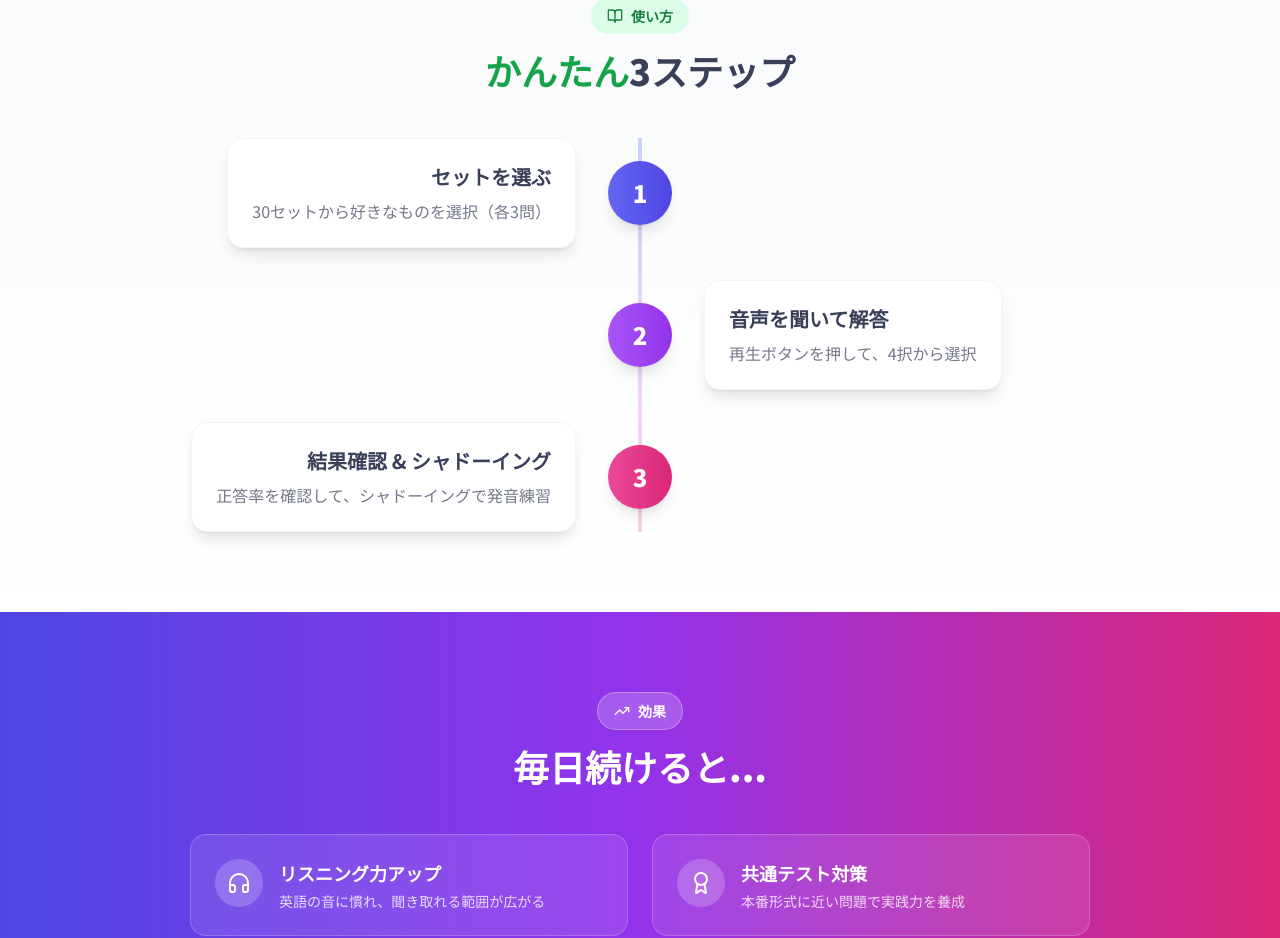
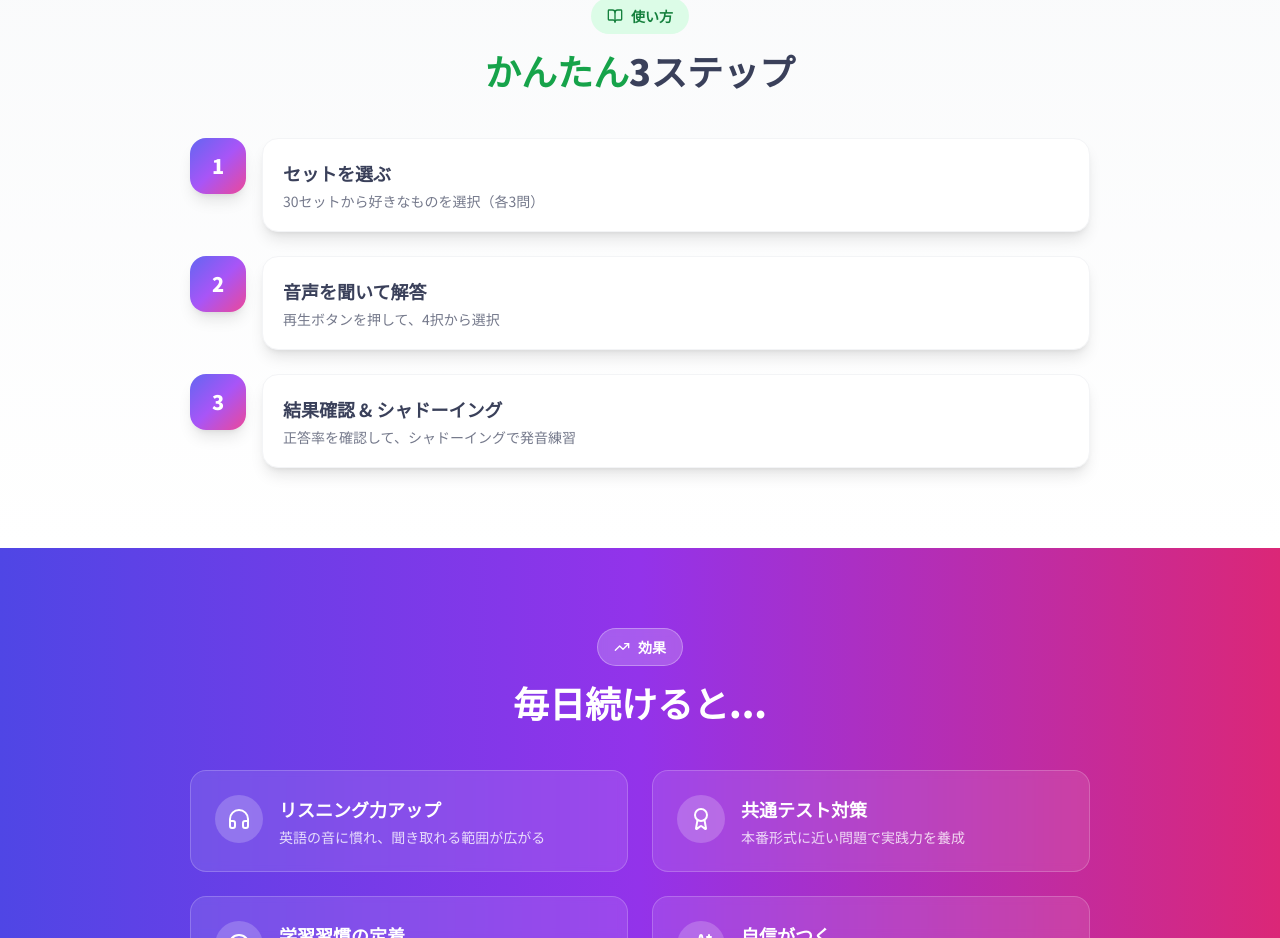
Before and after one commit to komotegawa-edore/mukimuki-chemistry-quiz, a Next.js app: page /lp/listening in a window 1280 px wide. Shown: the part 3732-4670 px from the top of the page. Built offline with nearby package versions, Linux system fonts and the light colour scheme.

Commit message:
fix: 3ステップセクションのスマホ表示を修正

```diff
--- a/app/lp/listening/page.tsx
+++ b/app/lp/listening/page.tsx
@@ -323,30 +323,23 @@ export default function ListeningLandingPage() {
             </h2>
           </div>
 
-          <div className="relative">
-            {/* 接続線 */}
-            <div className="hidden md:block absolute left-1/2 top-0 bottom-0 w-1 bg-gradient-to-b from-indigo-200 via-purple-200 to-pink-200 -translate-x-1/2" />
-
-            <div className="space-y-8">
-              {[
-                { num: 1, title: 'セットを選ぶ', desc: '30セットから好きなものを選択（各3問）', color: 'indigo' },
-                { num: 2, title: '音声を聞いて解答', desc: '再生ボタンを押して、4択から選択', color: 'purple' },
-                { num: 3, title: '結果確認 & シャドーイング', desc: '正答率を確認して、シャドーイングで発音練習', color: 'pink' },
-              ].map((step, i) => (
-                <div key={i} className={`flex ${i % 2 === 0 ? 'md:flex-row' : 'md:flex-row-reverse'} items-center gap-8`}>
-                  <div className={`flex-1 ${i % 2 === 0 ? 'md:text-right' : 'md:text-left'}`}>
-                    <div className={`inline-block bg-white rounded-2xl shadow-lg p-6 border border-gray-100`}>
-                      <h3 className="font-bold text-xl mb-2 text-[#3A405A]">{step.title}</h3>
-                      <p className="opacity-70 text-[#3A405A]">{step.desc}</p>
-                    </div>
-                  </div>
-                  <div className={`relative z-10 w-16 h-16 bg-gradient-to-r from-${step.color}-500 to-${step.color}-600 text-white rounded-full flex items-center justify-center font-black text-2xl shadow-lg shrink-0`}>
-                    {step.num}
-                  </div>
-                  <div className="flex-1 hidden md:block" />
+          {/* スマホ用：縦並び */}
+          <div className="space-y-6">
+            {[
+              { num: 1, title: 'セットを選ぶ', desc: '30セットから好きなものを選択（各3問）' },
+              { num: 2, title: '音声を聞いて解答', desc: '再生ボタンを押して、4択から選択' },
+              { num: 3, title: '結果確認 & シャドーイング', desc: '正答率を確認して、シャドーイングで発音練習' },
+            ].map((step, i) => (
+              <div key={i} className="flex items-start gap-4">
+                <div className="w-14 h-14 bg-gradient-to-br from-indigo-500 via-purple-500 to-pink-500 text-white rounded-2xl flex items-center justify-center font-black text-xl shadow-lg shrink-0">
+                  {step.num}
                 </div>
-              ))}
-            </div>
+                <div className="flex-1 bg-white rounded-2xl shadow-lg p-5 border border-gray-100">
+                  <h3 className="font-bold text-lg mb-1 text-[#3A405A]">{step.title}</h3>
+                  <p className="opacity-70 text-[#3A405A] text-sm">{step.desc}</p>
+                </div>
+              </div>
+            ))}
           </div>
         </div>
       </section>
```
